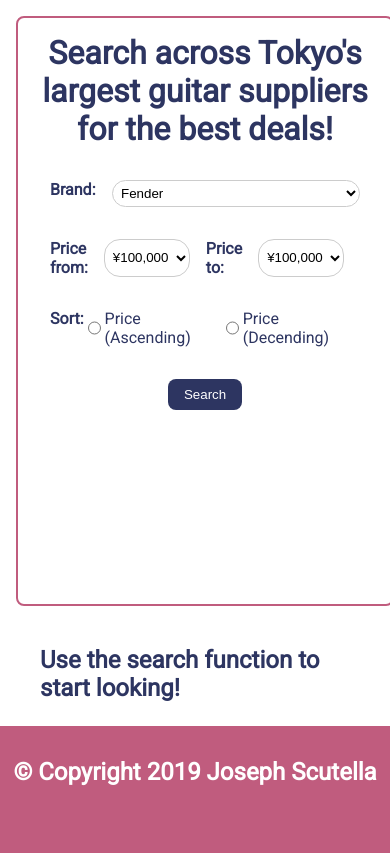
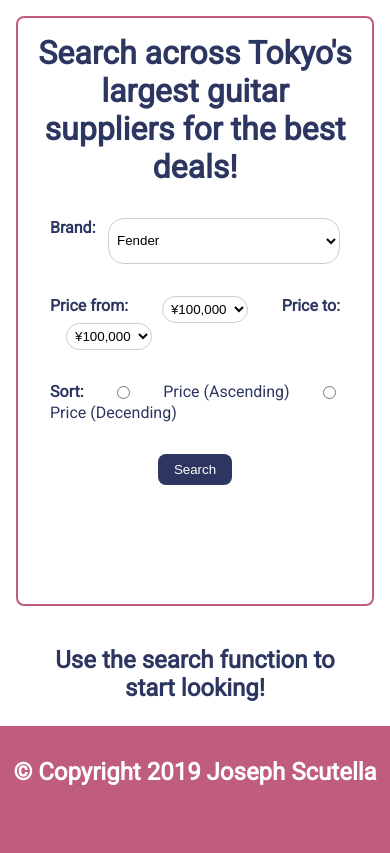
Before and after one commit to j-scu486/guitarcompare, a Django app: page /entries/ in a window 390 px wide. Shown: the part 142-995 px from the top of the page. Run offline with Django 3.2, Linux system fonts and the light colour scheme; data that the repository does not hold is empty.

Commit message:
responsivness

```diff
--- a/entries/static/css/style.css
+++ b/entries/static/css/style.css
@@ -280,8 +280,20 @@ input[type="radio"] {
         flex-wrap: wrap;
     }
 
+    #main-content .sidebar .form-container {
+        flex-wrap: wrap;
+    }
+
     #main-content .container .guitarlist {
         grid-template-columns: repeat(2, 1fr);
+    }
+
+    #footer {
+        text-align: center;
+    }
+
+    .container {
+        text-align: center;
     }
 
     .pagination {
```
